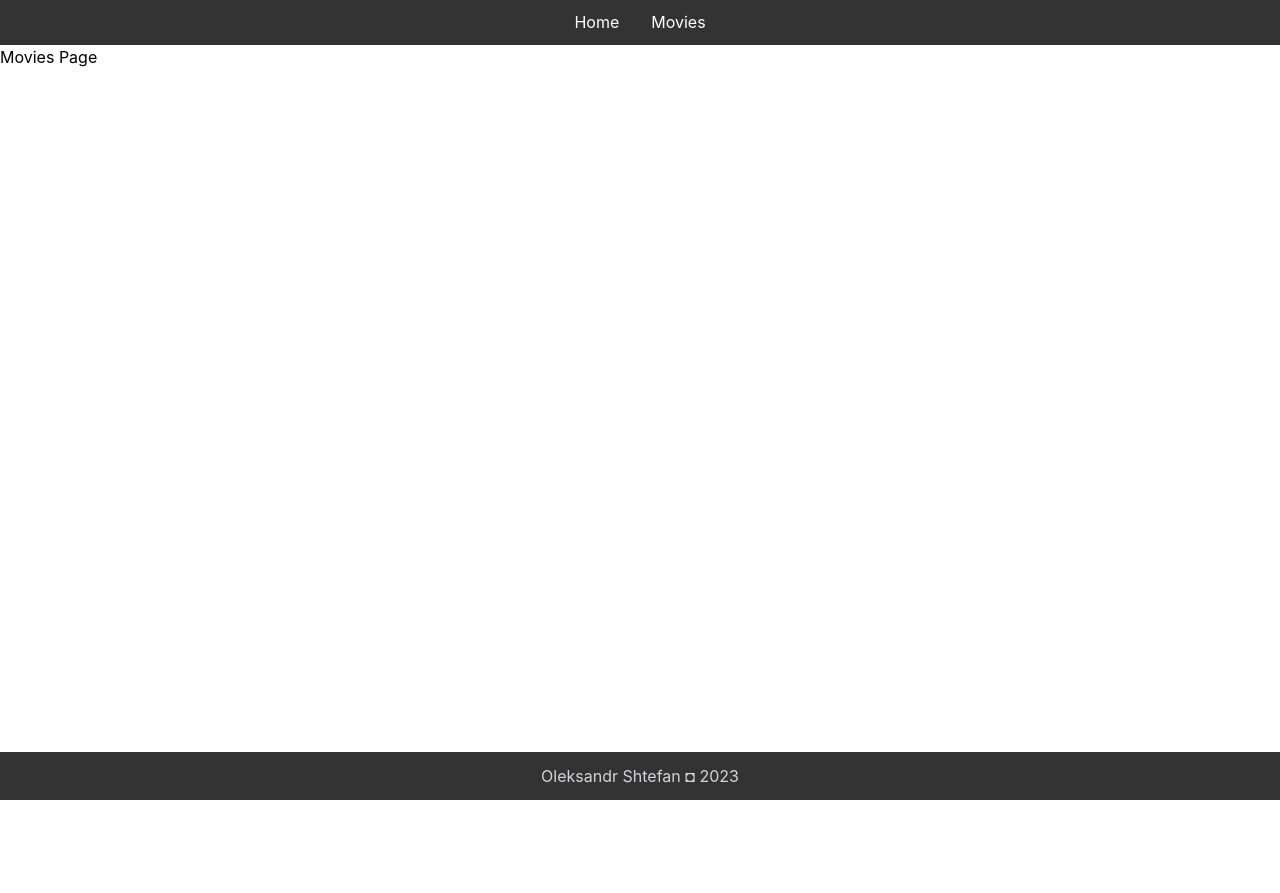
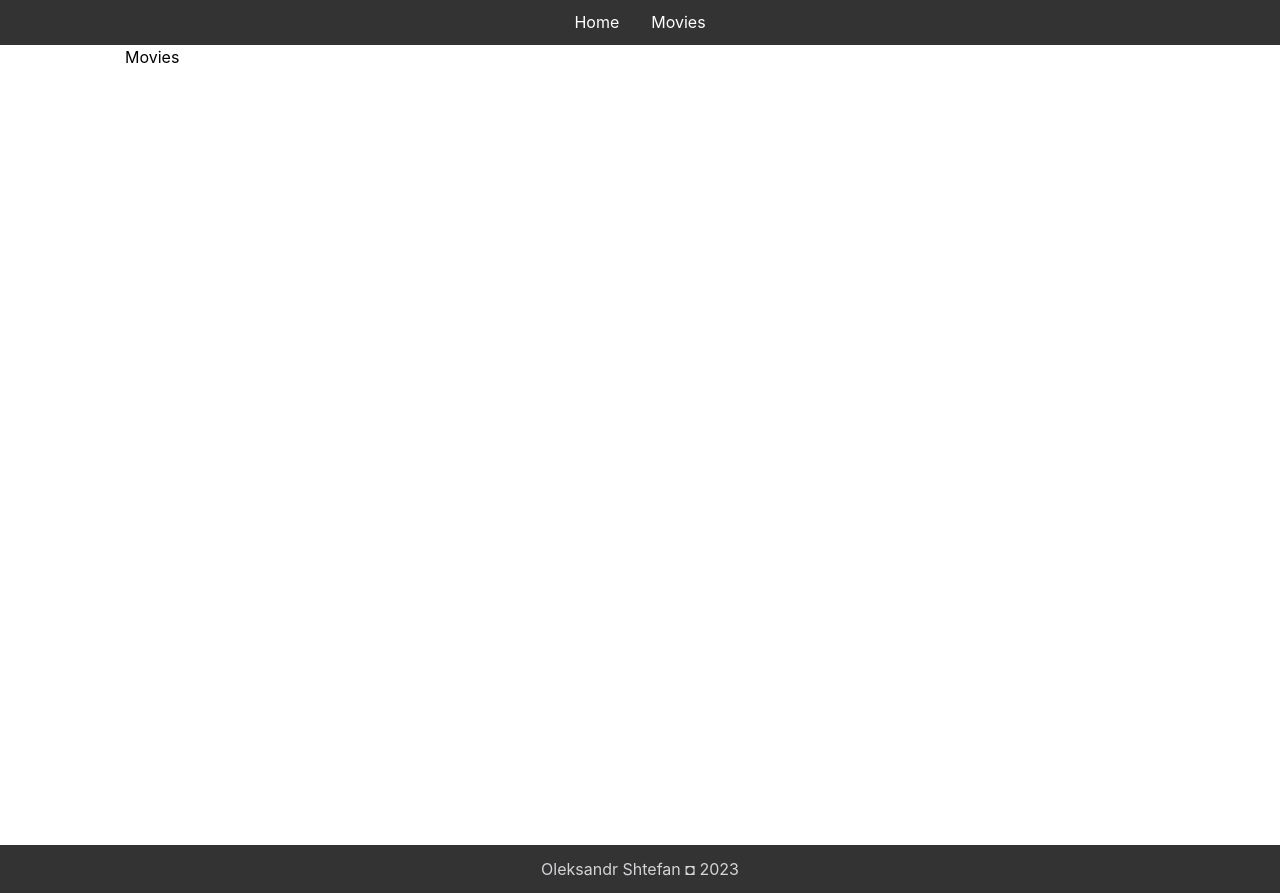
Before and after one commit to xobandech/react-movies, a React (Create React App) app: page /movies in a window 1280 px wide. Before the commit the page ends 800 px from the top, so only its background shows below. Built offline with nearby package versions, Linux system fonts and the light colour scheme.

Commit message:
Create PageContainer

```diff
--- a/src/components/NavigationBar.jsx
+++ b/src/components/NavigationBar.jsx
@@ -1,5 +1,5 @@
 import { Link, Outlet } from "react-router-dom";
-
+import PageContainer from "./PageContainer";
 const NavigationBar = () => {
   return (
     <>
@@ -7,7 +7,10 @@ const NavigationBar = () => {
         <Link to="/">Home</Link>
         <Link to="/Movies">Movies</Link>
       </nav>
+      <PageContainer>
       <Outlet />
+
+      </PageContainer>
     </>
   );
 };
--- /dev/null
+++ b/src/components/PageContainer.jsx
@@ -0,0 +1,9 @@
+export default function PageContainer ({children}) {
+    return (
+          <>
+              <div className="min-w-[1030px] z-[2] mx-auto h-[100vh] m-auto bg-white">
+                {children}
+              </div>
+          </>
+        );
+      }
--- /dev/null
+++ b/src/components/Sidebar.jsx
@@ -0,0 +1 @@
+// w-250px
--- a/src/pages/MoviesPage.jsx
+++ b/src/pages/MoviesPage.jsx
@@ -1,5 +1,8 @@
-export default function MoviesPage () {
-    return (
-        <h1>Movies Page</h1>
-    )
+import PageContainer from "../components/PageContainer";
+export default function MoviesPage() {
+  return (
+    <>
+      <h1>Movies</h1>
+    </>
+  );
 }
```
